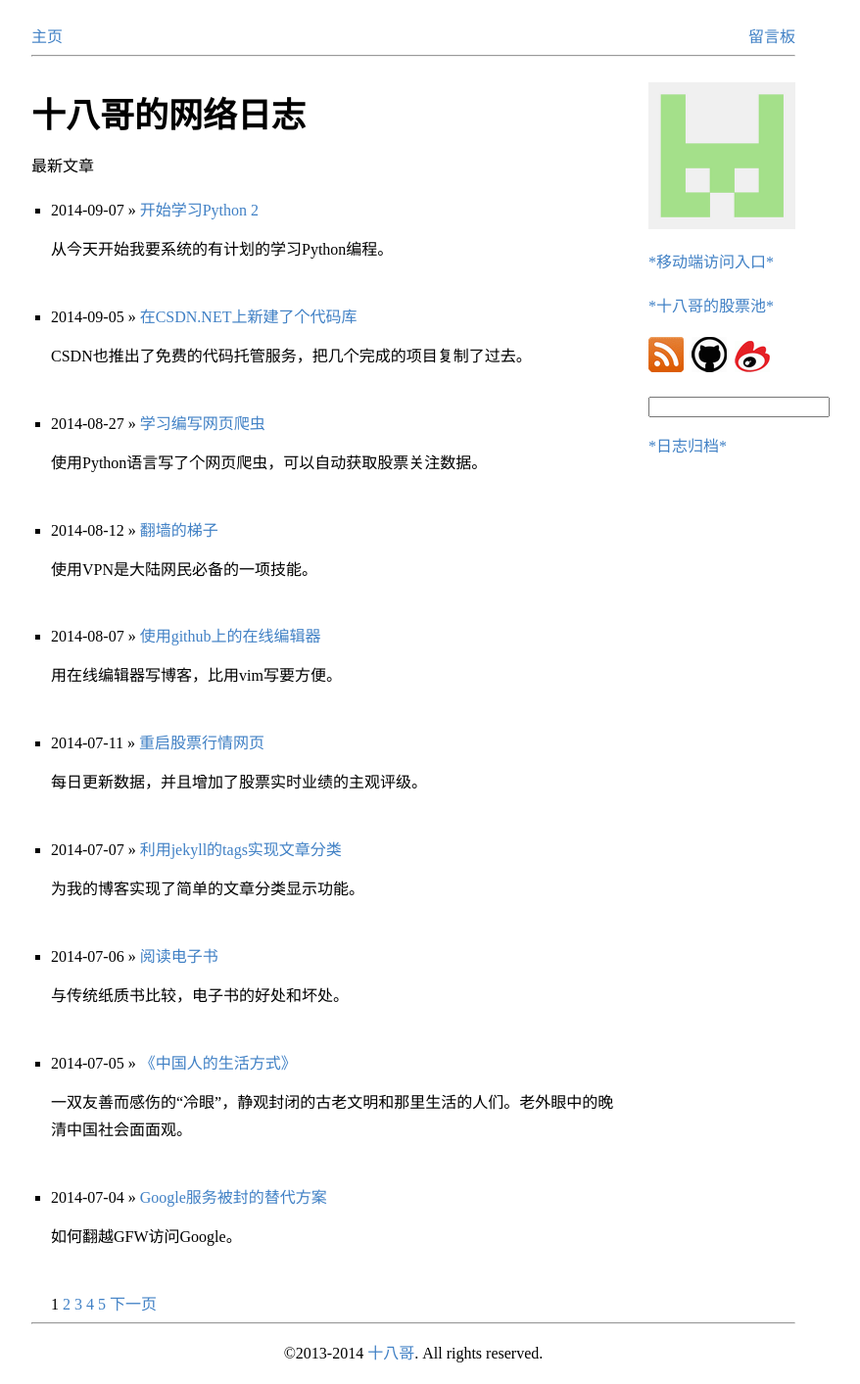
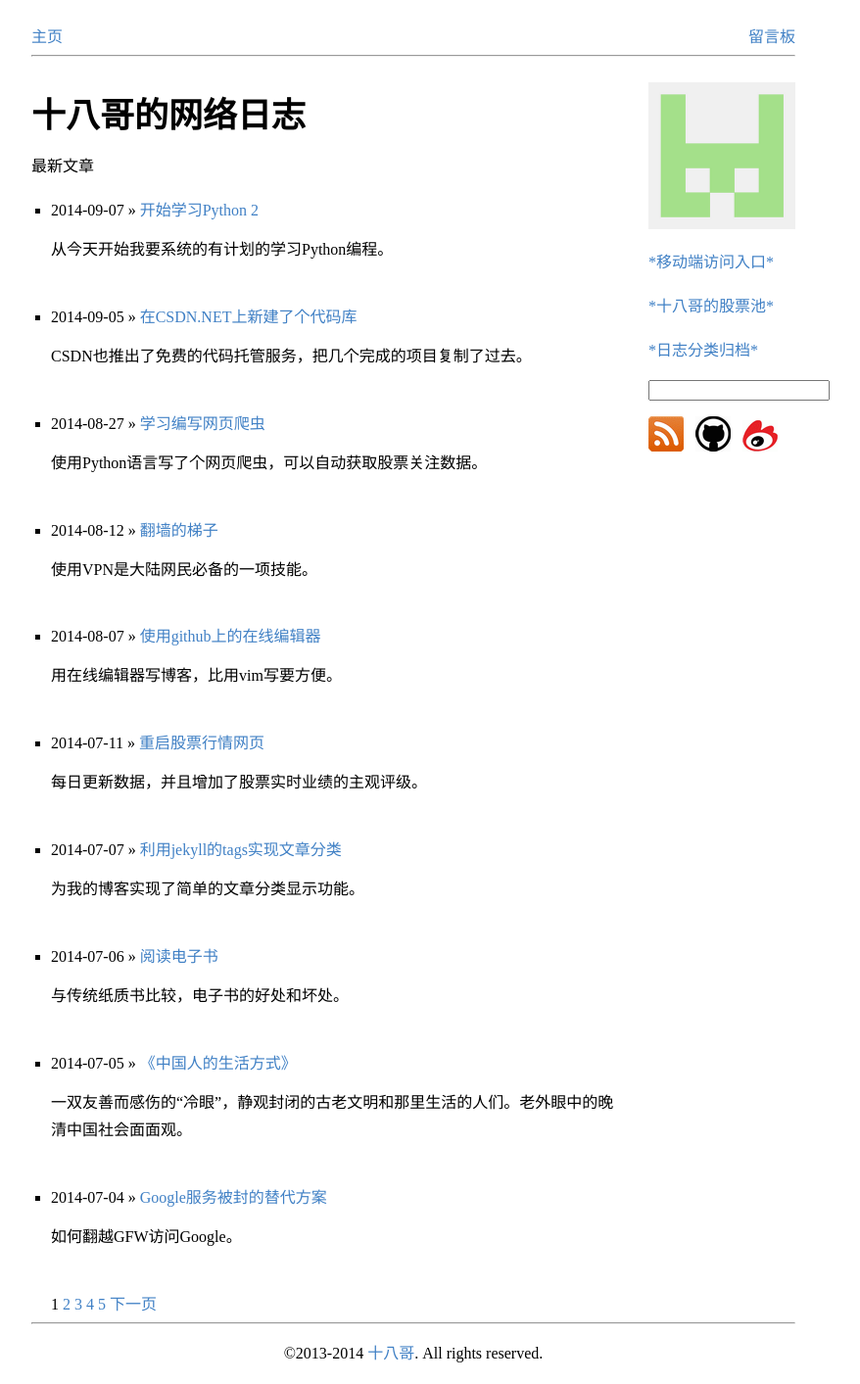
Before and after one commit to cforth/blog, a Jekyll site: the page built from index.html, in a window 1280 px wide. Shown: the whole page at 98% size, without its empty margins (218-1096 px from the left). Built offline with Jekyll 4.4.1, drawn with Linux system fonts in a browser that asks for light colours; Markdown is read by kramdown in place of the engine named in the settings; the list of posts is cut into pages by our own code; comment, search, counter and statistics services are not loaded.

Commit message:
调整侧边栏项目顺序

```diff
--- a/_layouts/main.html
+++ b/_layouts/main.html
@@ -43,14 +43,15 @@
       <div id="changeMyPic"><img src="{{ site.baseurl}}/images/my.png" width="150" height="150" /></div>
       <p><a href="http://siteapp.baidu.com/webapp/cfishacker.com/blog/">*移动端访问入口*</a></p>
       <p><a href="http://cfishacker.com/stock/">*十八哥的股票池*</a></p>
-      <p><a href="{{ site.baseurl}}/atom.xml" rel="alternate" title="Atom Rss" type="application/atom+xml"><img src="{{ site.baseurl}}/images/ct_rss.gif" width="36" height="36"></a>&nbsp;&nbsp;<a href="https://github.com/cforth" title="GitHub"><img src="{{ site.baseurl }}/images/github.gif" width="36" height="36"></a>&nbsp;&nbsp;<a href="http://weibo.com/superchaifei" title="新浪微博"><img src="{{site.baseurl}}/images/weibo_logo.gif" width="36" height="32"></a></p>
+      <p><a href="{{ site.baseurl }}/show_by_tag.html?tag=All">*日志分类归档*</a><p>
 
       <div id="searchui">
         <form>
           <input type="text" id="st-search-input" class="st-search-input" />
         </form>
       </div>
-      <p><a href="{{ site.baseurl }}/show_by_tag.html?tag=All">*日志归档*</a><p>
+
+      <p><a href="{{ site.baseurl}}/atom.xml" rel="alternate" title="Atom Rss" type="application/atom+xml"><img src="{{ site.baseurl}}/images/ct_rss.gif" width="36" height="36"></a>&nbsp;&nbsp;&nbsp;<a href="https://github.com/cforth" title="GitHub"><img src="{{ site.baseurl }}/images/github.gif" width="36" height="36"></a>&nbsp;&nbsp;&nbsp;<a href="http://weibo.com/superchaifei" title="新浪微博"><img src="{{site.baseurl}}/images/weibo_logo.gif" width="36" height="32"></a></p>
 
     </div>
 
```
